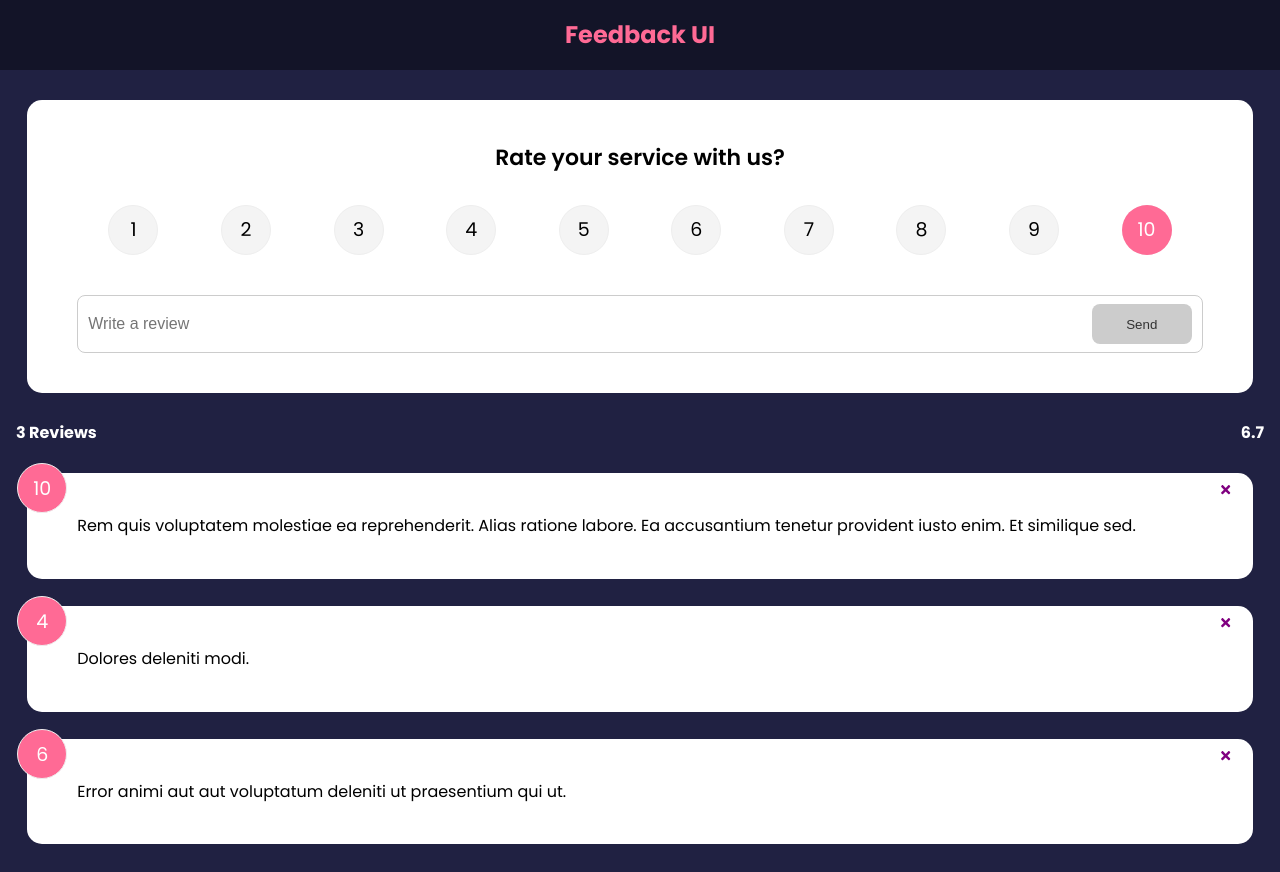
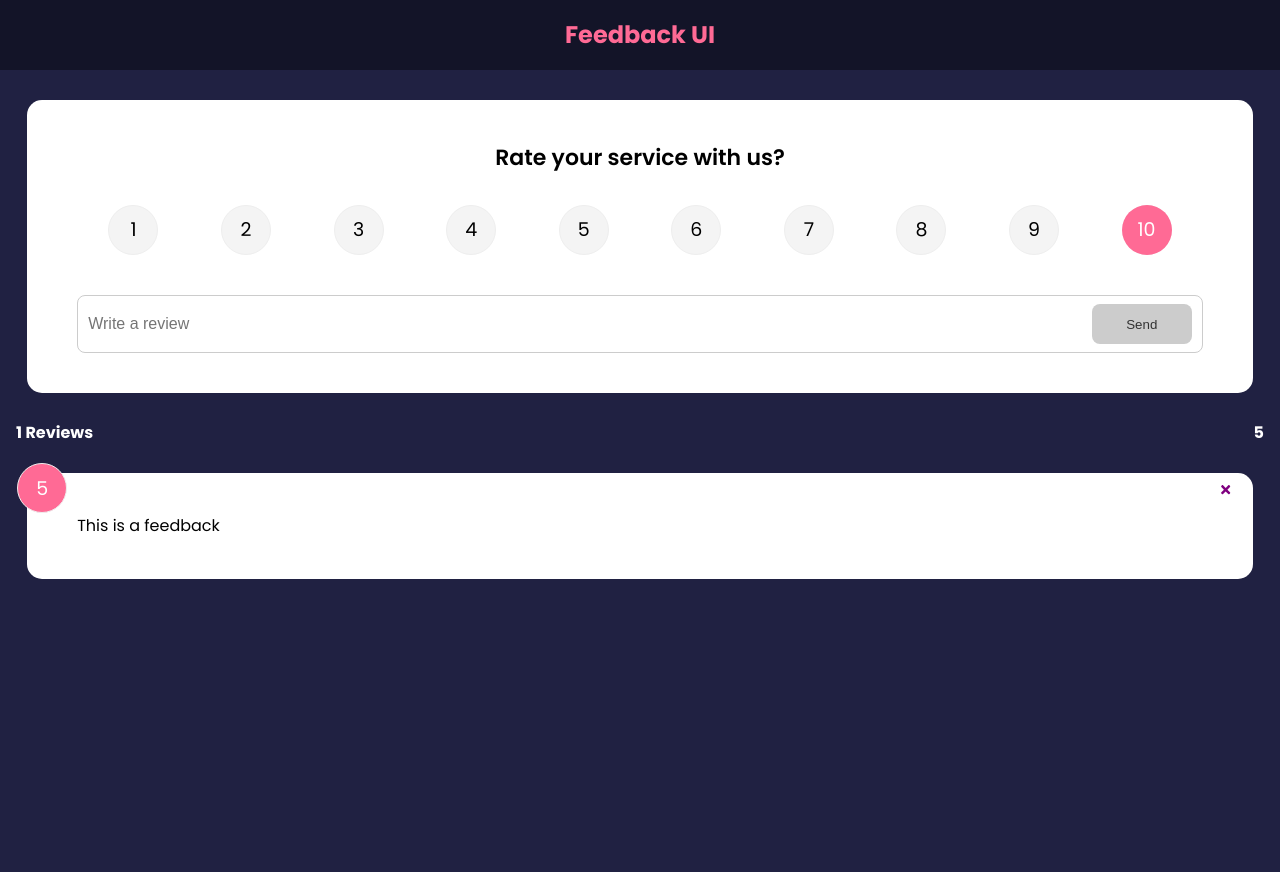
Before and after one commit to JCarz/Udemy, a React (Create React App) app in the folder Feedback/feedback-app/: page / in a window 1280 px wide. After the commit the page ends 800 px from the top, so only its background shows below. Built offline with nearby package versions, Linux system fonts and the light colour scheme.

Commit message:
got global state with the useContext hooks

```diff
--- a/Feedback/feedback-app/src/App.js
+++ b/Feedback/feedback-app/src/App.js
@@ -1,12 +1,12 @@
 import { useState } from "react"
 import { v4 as uuidv4 } from "uuid"
-
 import Header from "./componets/Header"
 import FeedbackList from "./componets/FeedbackList"
-//Todo manage global State
 import FeedbackData from "./data/FeedbackData"
 import FeedbackStats from "./componets/FeedbackStats"
 import FeedbackForm from "./componets/FeedbackForm"
+import { FeedbackProvider } from "./context/FeedbackContext"
+
 function App() {
   const [feedback, setFeedback] = useState(FeedbackData)
   // FeedbackData holds 3 states id,rating and text
@@ -25,14 +25,14 @@ function App() {
   }
 
   return (
-    <>
+    <FeedbackProvider>
       <Header />
       <div className="Container">
         <FeedbackForm handleAdd={addFeedback} />
-        <FeedbackStats feedback={feedback} />
-        <FeedbackList feedback={feedback} handleDelete={deleteFeedback} />
+        <FeedbackStats />
+        <FeedbackList handleDelete={deleteFeedback} />
       </div>
-    </>
+    </FeedbackProvider>
   )
 }
 export default App
--- a/Feedback/feedback-app/src/componets/FeedbackForm.jsx
+++ b/Feedback/feedback-app/src/componets/FeedbackForm.jsx
@@ -61,6 +61,7 @@ function FeedbackForm({ handleAdd }) {
     </Card>
   )
 }
+
 {
   /*Component level state is a instace of a React Component class it is an object of a set of observable properties that control the behavior of a component therefore each imput in the form has its own state */
   /*setText is what is updated. What is inputed in the form will be updated through the onChange eventHandler, you need to get whatever is typed in: console.log(e.target.value)   will get what is typed in. This needs to be set in the piece of state @text */
--- a/Feedback/feedback-app/src/componets/FeedbackList.jsx
+++ b/Feedback/feedback-app/src/componets/FeedbackList.jsx
@@ -1,33 +1,14 @@
 // import { motion, AnimatePresence } from "framer-motion"
 import FeedbackItem from "./FeedbackItem"
-import PropTypes from "prop-types"
 
-function FeedbackList({ feedback, handleDelete }) {
+import { useContext } from "react"
+import FeedbackContext from "../context/FeedbackContext"
+function FeedbackList({ handleDelete }) {
+  const { feedback } = useContext(FeedbackContext)
+
   if (!feedback || feedback.length === 0) {
     return <p>No Feedback Yet</p>
   }
-  // return (
-  //   <div className="feedback-list">
-  //     <AnimatePresence>
-  //       {feedback.map((mapItem) => (
-  //         <motion.div
-  //           key={mapItem.id}
-  //           initial={{ opacity: 0 }}
-  //           animate={{ opacity: 1 }}
-  //           exit={{ opacity: 0 }}
-  //         >
-  //           <FeedbackItem
-  //             key={mapItem.id}
-  //             item={mapItem}
-  //             handleDelete={handleDelete}
-  //           />
-  //         </motion.div>
-  //       ))}
-  //     </AnimatePresence>
-  //   </div>
-  // )
-  // If there is no feedback or feedback size is 0
-
   return (
     <div className="feedback-list">
       {feedback.map((mapItem) => (
@@ -41,15 +22,7 @@ function FeedbackList({ feedback, handleDelete }) {
   )
 }
 //Return feedback div(feedback-list) that holds rating and text Map is used to place multiple data types as one object Key is used to identify therfore use id and mapItem is used for each iteration that is mapped and displayed for each piece of feedback. It is coming through as the Prop mapItem
-FeedbackList.propTypes = {
-  feedback: PropTypes.arrayOf(
-    PropTypes.shape({
-      id: PropTypes.number.isRequired,
-      text: PropTypes.string.isRequired,
-      rating: PropTypes.number.isRequired,
-    })
-  ),
-}
+
 // Passes an object FeedbackList that holds the propertys of the feedback mapItem, the array is shaped with arrayOf(). The propertys of the object  FeedBackItem
 
 export default FeedbackList
--- a/Feedback/feedback-app/src/componets/FeedbackStats.jsx
+++ b/Feedback/feedback-app/src/componets/FeedbackStats.jsx
@@ -1,12 +1,16 @@
 import React from "react"
-import PropTypes from "prop-types"
+import { useContext } from "react"
+import FeedbackContext from "../context/FeedbackContext"
 
-function FeedbackStats({ feedback }) {
-  //calculate Ratings avg . High Order array method
-  //Higher order functions are functions that operate on other functions, either by receiving them as arguments or by returning them. It is a function that accepts a function as a parameter or returns a function as the output.
-  //Accumulator is what collects the average tha accepts numbers and stores them
+function FeedbackStats() {
+  const { feedback } = useContext(FeedbackContext)
+  //Uses the feedback property from the FeedbackContext to get the feedback array
 
-  //Take sum divide the feedback ratings(items there are)
+  // calculate Ratings avg . High Order array method
+  // Higher order functions are functions that operate on other functions, either by receiving them as arguments or by returning them. It is a function that accepts a function as a parameter or returns a function as the output.
+  // Accumulator is what collects the average tha accepts numbers and stores them
+
+  // Take sum divide the feedback ratings(items there are)
   let average =
     feedback.reduce((acaccumulator, current) => {
       return acaccumulator + current.rating
@@ -25,8 +29,4 @@ function FeedbackStats({ feedback }) {
   )
 }
 
-FeedbackStats.protoTypes = {
-  feedback: PropTypes.array.isRequired,
-}
-
 export default FeedbackStats
--- /dev/null
+++ b/Feedback/feedback-app/src/context/FeedbackContext.js
@@ -0,0 +1,21 @@
+import { createContext, useState } from "react"
+
+const FeedbackContext = createContext()
+
+export const FeedbackProvider = ({ children }) => {
+  const [feedback, setFeedback] = useState([
+    {
+      id: 1,
+      text: "This is a feedback",
+      rating: 5,
+    },
+  ])
+
+  return (
+    <FeedbackContext.Provider value={{ feedback }}>
+      {children}
+    </FeedbackContext.Provider>
+  )
+}
+
+export default FeedbackContext
--- /dev/null
+++ b/package.json
@@ -0,0 +1,5 @@
+{
+  "dependencies": {
+    "react-router-dom": "^6.3.0"
+  }
+}
```
Also changed, not shown: Feedback/feedback-app/src/pages/AboutPage.jsx (added, +22 -0 lines), 1 other file (tests, documents, lock files or other folders).
